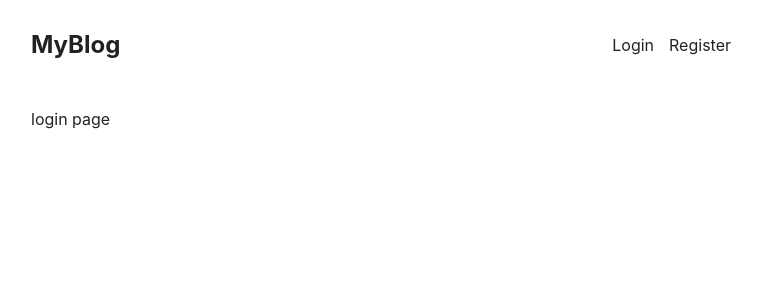
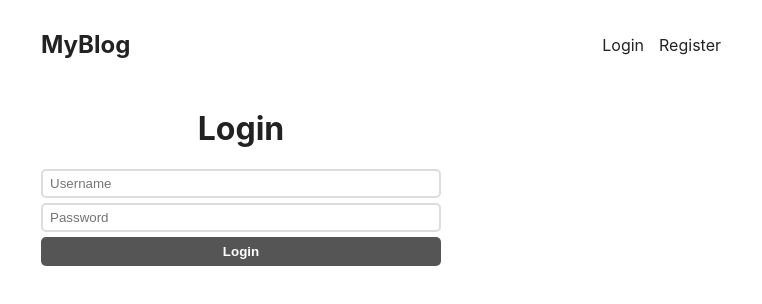
Before and after one commit to sujeetmehra01/mern-blog, a React (Create React App) app in the folder client/: page /login in a window 1280 px wide. Shown: the top 304 px of the page, without its empty margins (259-1021 px from the left). Built offline with nearby package versions, Linux system fonts and the light colour scheme.

Commit message:
Login and register page

```diff
--- a/client/src/App.css
+++ b/client/src/App.css
@@ -1,3 +1,6 @@
+* {
+  box-sizing: border-box;
+}
 body {
   color: #222;
 }
@@ -58,3 +61,36 @@
   margin: 10px 0;
   line-height: 1.4rem;
 }
+
+form.login,
+form.register {
+  max-width: 400px;
+  margin-bottom: 5px;
+  width: 0 auto;
+}
+input {
+  display: block;
+  margin-bottom: 5px;
+  width: 100%;
+  padding: 5px 7px;
+  border: 2px solid #ddd;
+  border-radius: 5px;
+  background-color: #fff;
+}
+button {
+  width: 100%;
+  display: block;
+  background-color: #555;
+  border: 0;
+  color: #fff;
+  border-radius: 5px;
+  padding: 7px 0;
+  font-weight: bold;
+}
+button:hover {
+  background-color: rgb(4, 59, 4);
+  cursor: pointer;
+}
+form h1 {
+  text-align: center;
+}
--- a/client/src/pages/LoginPage.js
+++ b/client/src/pages/LoginPage.js
@@ -3,7 +3,12 @@
 const LoginPage = () => {
   return (
     <>
-      <p>login page</p>
+      <form className="login">
+        <h1>Login</h1>
+        <input type="text" placeholder="Username" />
+        <input type="password" placeholder="Password" />
+        <button type="submit">Login</button>
+      </form>
     </>
   );
 };
--- a/client/src/pages/RegisterPage.js
+++ b/client/src/pages/RegisterPage.js
@@ -1,7 +1,16 @@
 import React from "react";
 
 const RegisterPage = () => {
-  return <div>RegisterPage</div>;
+  return (
+    <>
+      <form className="register">
+        <h1>Register</h1>
+        <input type="text" placeholder="Username" />
+        <input type="password" placeholder="Password" />
+        <button type="submit">Register</button>
+      </form>
+    </>
+  );
 };
 
 export default RegisterPage;
```
